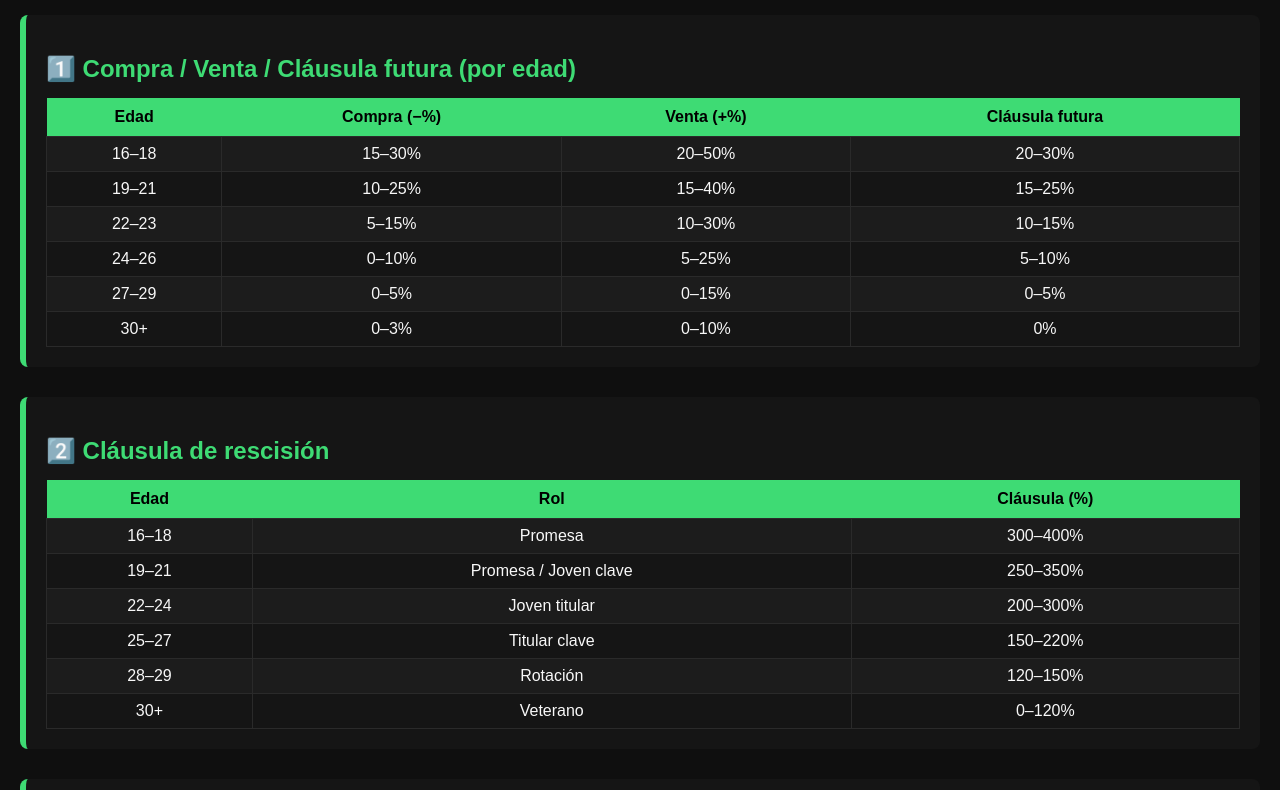
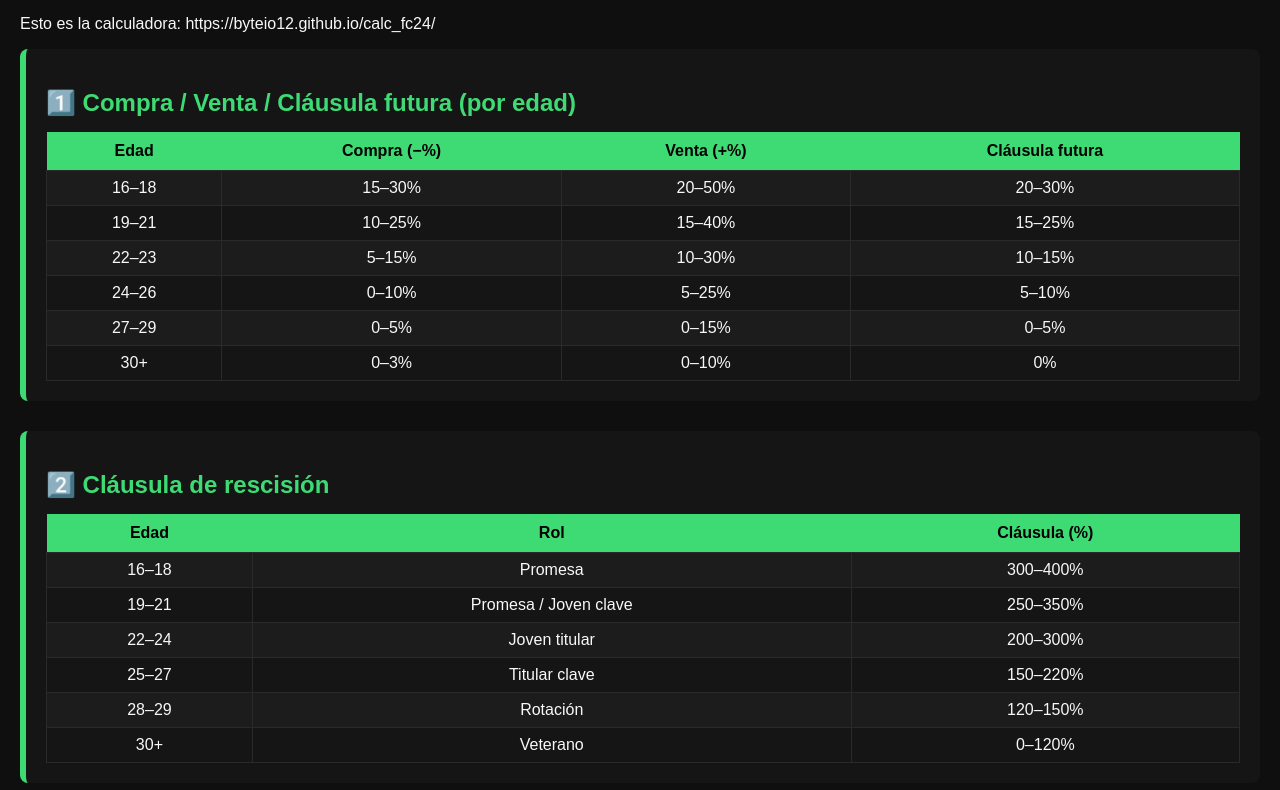
Before and after one commit to byteio12/guia_negociaciones_FC24, a plain HTML site: page index.html in a window 1280 px wide. Shown: the part 93-883 px from the top of the page. Drawn offline with Linux system fonts and the light colour scheme.

Commit message:
Update index.html

```diff
--- a/index.html
+++ b/index.html
@@ -8,6 +8,7 @@
 <body>
 
 <h1>Guía de Compra, Venta y Negociación</h1>
+    <p>Esto es la calculadora: https://byteio12.github.io/calc_fc24/</p>
 
 <section class="card">
     <h2>1️⃣ Compra / Venta / Cláusula futura (por edad)</h2>
@@ -111,4 +112,5 @@
 </section>
 
 </body>
+
 </html>
```
